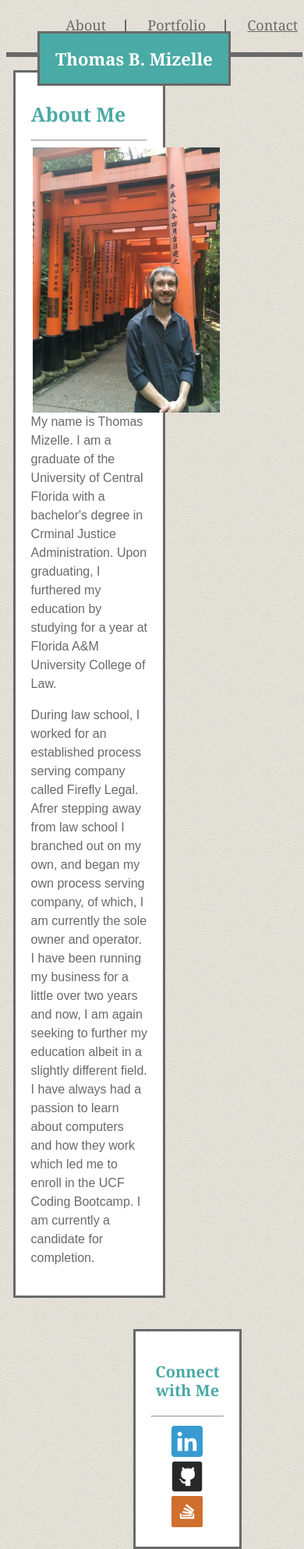
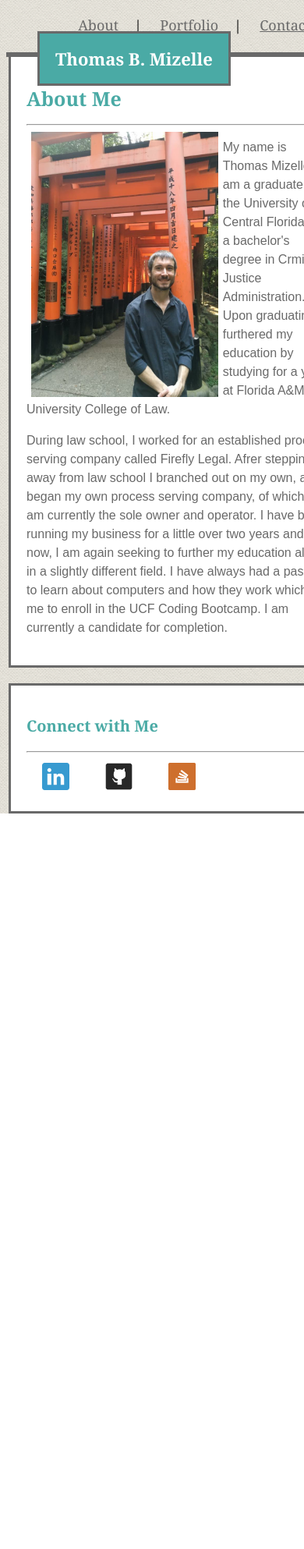
Before and after one commit to benmizelle/Responsive-Portfolio, a PHP site: page /index.php in a window 390 px wide; the page is wider, and only the part inside the window is pictured. Shown: that part at 78% size. After the commit the page ends 1043 px from the top of that part, so only its background shows below. Run offline with PHP 8.4, Linux system fonts and the light colour scheme; some libraries are stand-ins or nearby versions.

Commit message:
980px, and 768px success, begin 640px

```diff
--- a/assets/css/style.css
+++ b/assets/css/style.css
@@ -178,9 +178,53 @@ h3{
 #github-image,
 #stackoverflow-image{
 	display: inline;
-	height: 40px;
-	width: 40px;
-	margin: 0 auto;
-	padding: 0 auto;
+	height: 35px;
+	width: 35px;
+	margin: 2px auto;
+	padding: 2px auto;
 
 }
+
+@media screen and (max-width: 980px) {
+	body{
+		width: 980px;
+	}
+	}
+
+@media screen and (max-width: 768px) {
+	#about-me{
+		width: 100%;
+		margin: 0 auto;
+		padding: 0 auto;
+	}
+	#connect{
+		float: left;
+		width: 100%;
+		text-align: left;
+	}
+	body{
+		width: 100%;
+		height: 100%;
+	}
+	}
+
+@media screen and (max-width: 640px) {
+	#about-me{
+		width: 100%;
+		margin: 0 auto;
+		padding: 0 auto;
+	}
+	#connect{
+		float: left;
+		width: 100%;
+		text-align: left;
+	}
+	body{
+		width: 100%;
+		height: 100%;
+	}
+	#my-name{
+
+	}
+
+	}
```
